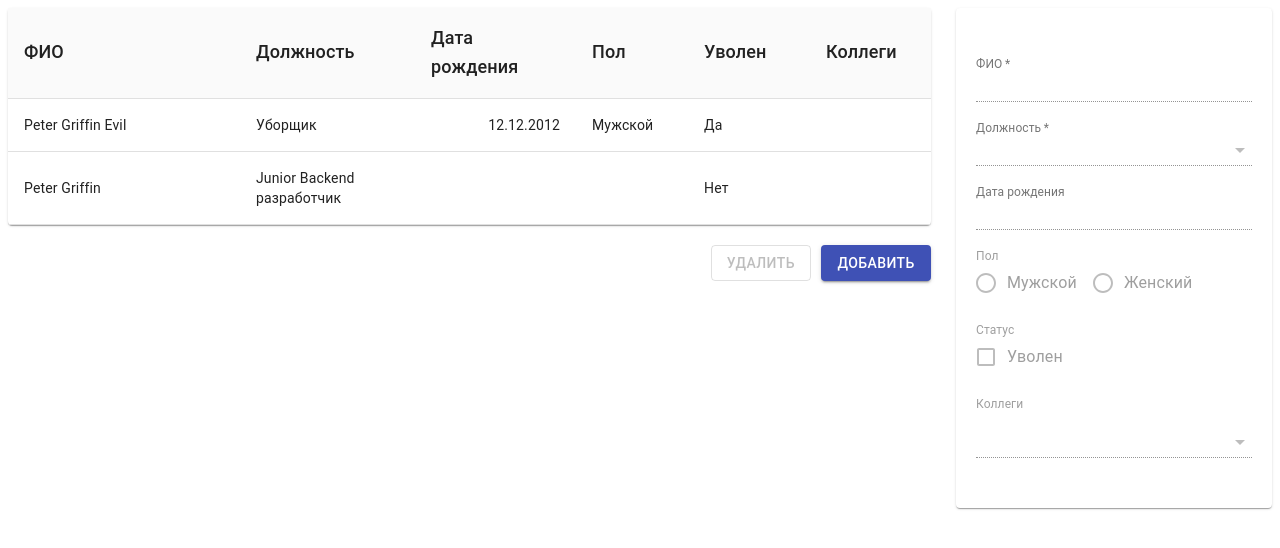
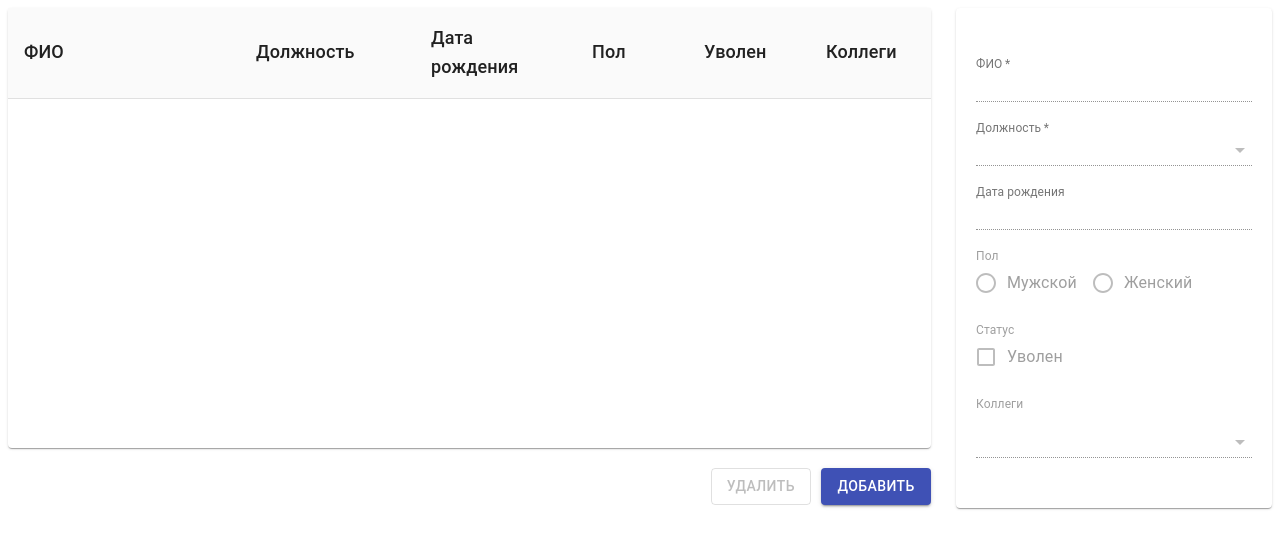
Before and after one commit to MarkiGrig/green-data, a React (Create React App) app: page / in a window 1280 px wide. Shown: the top 548 px of the page. Built offline with nearby package versions, Linux system fonts and the light colour scheme.

Commit message:
fix: initial values and table height

```diff
--- a/src/components/Table/Table.scss
+++ b/src/components/Table/Table.scss
@@ -5,6 +5,7 @@
 
     &__container {
         max-height: 440px;
+        min-height: 440px;
     }
 
     &__row {
--- a/src/index.js
+++ b/src/index.js
@@ -41,26 +41,7 @@ const initialState = {
         'Junior Backend разработчик',
         'Уборщик'
     ],
-    employeeState: [
-        {
-            id: 'air',
-            name: 'Peter Griffin Evil',
-            position: 'Уборщик',
-            birthDay: new Date(2012, 11, 12),
-            sex: 'Мужской',
-            isDismissed: true,
-            colleagues: []
-        },
-        {
-            id: 'yrg',
-            name: 'Peter Griffin',
-            position: 'Junior Backend разработчик',
-            birthDay: null,
-            sex: '',
-            isDismissed: false,
-            colleagues: []
-        }
-    ]
+    employeeState: []
 };
 
 const store = createStore(
```
